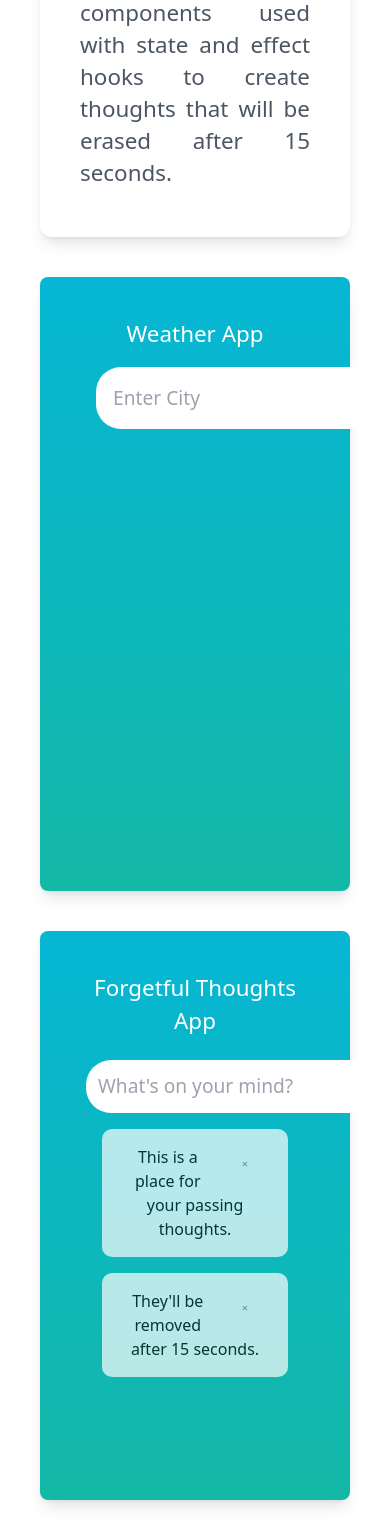
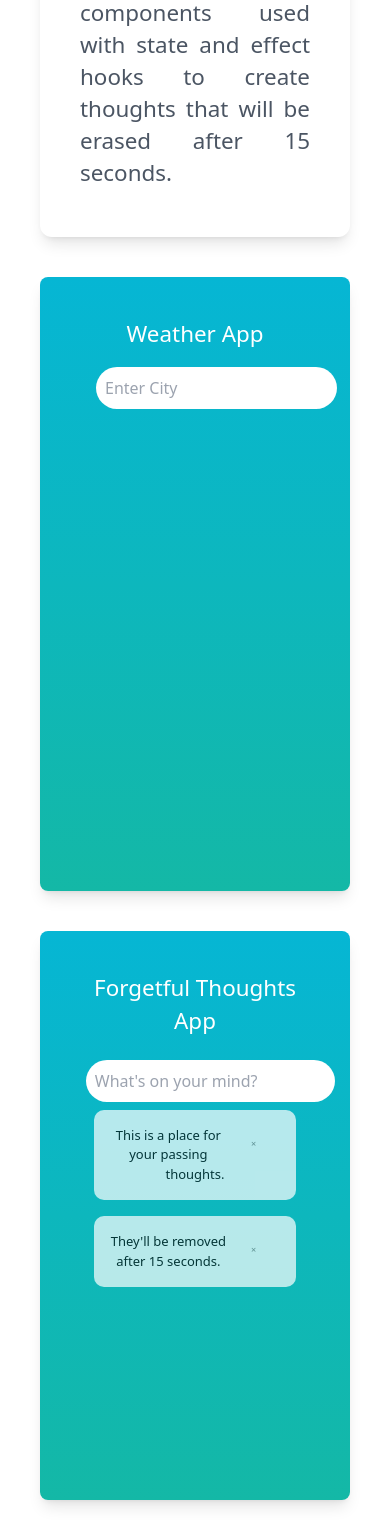
Before and after one commit to PestoTrader/react-portfolio-next, a Next.js app: page / in a window 390 px wide. Shown: the part 2132-3672 px from the top of the page. Built offline with nearby package versions, Linux system fonts and the light colour scheme.

Commit message:
more responsive edits

```diff
--- a/styles/globals.css
+++ b/styles/globals.css
@@ -282,18 +282,46 @@ h1 {
   .bold {
     font-weight: 400;
   }
+
   .SurfApp .Bottom p {
     font-size:0.85rem;
   }
   .AddThoughtForm input {
 
     display: flex;
-    padding: .7rem .7rem;
-    font-size: 1.2rem;
+    padding: .5rem .5rem;
+    font-size: 1rem;
     border-radius: 25px;
     border: 1px solid rgba(255,255,255, 0.8);
     background: rgba(255,255,255, 0.1);
     color: #f8f8f8;
 
   }
+  .SurfApp input {
+    padding: 0.5rem 0rem 0.5rem 0.5rem;
+    font-size: 1rem;
+    border-radius: 25px;
+    border: 1px solid rgba(255,255,255, 0.8);
+    background: rgba(255,255,255, 0.1);
+    color: #f8f8f8;
+    margin-top: 2 rem;
+
+  }
+  .thoughts {
+    list-style-type: none;
+    padding: 0.5rem;
+    font-size: small;
+
+  }
+  .Thought .remove-button {
+    font-size: 70%;
+    float: right;
+    border: 0;
+
+    color: #000;
+    background-color: #fff;
+    opacity: 50%;
+
+
+  }
 }
```
